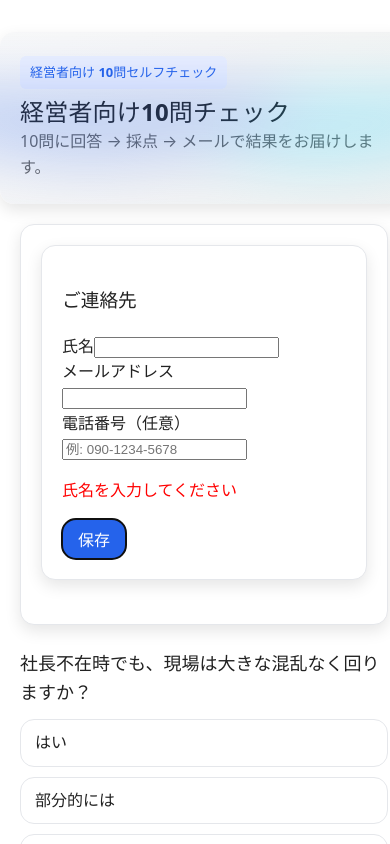
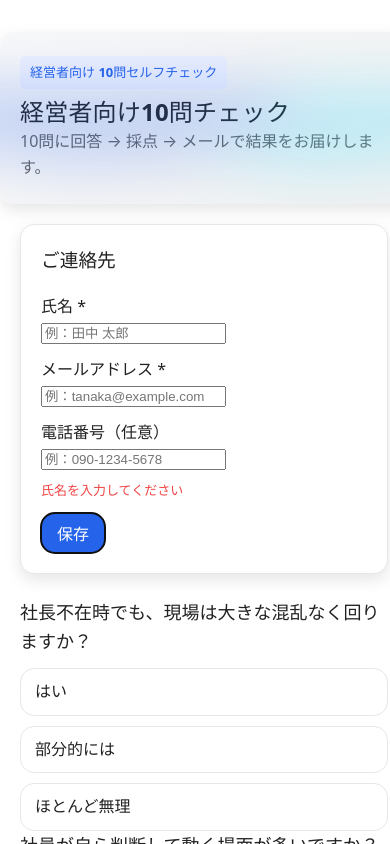
Before and after one commit to tanase0924-web/ceo-check, a React (Vite) app: page / in a window 390 px wide. Both pictures are taken after a click on the button "保存". Shown: the top 844 px of the page. Built offline with nearby package versions, Linux system fonts and the light colour scheme.

Commit message:
feat(LeadForm): validate phone format (digits 10-15, allow + - space)

```diff
--- a/src/LeadForm.tsx
+++ b/src/LeadForm.tsx
@@ -1,4 +1,5 @@
-import { useState } from "react";
+// src/LeadForm.tsx
+import { useEffect, useState } from "react";
 
 export type Lead = {
   id?: string;
@@ -7,27 +8,41 @@ export type Lead = {
   phone?: string | null;
 };
 
+type Props = {
+  onDone: (lead: Lead) => void;
+  current?: Lead; // ← 追加：App から渡す既存リード（任意）
+};
+
 // 数字以外を除去
 function normalizeDigits(s: string) {
   return (s || "").replace(/\D/g, "");
 }
 
-// 電話番号の形式チェック
+// 電話番号の形式チェック（任意項目）
 function isValidPhone(s: string) {
-  if (!s) return true; // 未入力はOK（任意項目）
-  if (!/^\+?[0-9\s-]+$/.test(s)) return false; // 許可文字のみ
+  if (!s) return true;
+  if (!/^\+?[0-9\s-]+$/.test(s)) return false; // + / 数字 / スペース / - のみ
   const digits = normalizeDigits(s);
-  return digits.length >= 10 && digits.length <= 15; // 桁数チェック
+  return digits.length >= 10 && digits.length <= 15;
 }
 
-export default function LeadForm({ onDone }: { onDone: (lead: Lead) => void }) {
-  const [name, setName] = useState("");
-  const [email, setEmail] = useState("");
-  const [phone, setPhone] = useState("");
+export default function LeadForm({ onDone, current }: Props) {
+  // current があればそれで初期化
+  const [name, setName] = useState(current?.name ?? "");
+  const [email, setEmail] = useState(current?.email ?? "");
+  const [phone, setPhone] = useState(current?.phone ?? "");
   const [saving, setSaving] = useState(false);
   const [msg, setMsg] = useState<string | null>(null);
 
-  function validate() {
+  // current が更新されたらフォームも同期
+  useEffect(() => {
+    if (!current) return;
+    setName(current.name ?? "");
+    setEmail(current.email ?? "");
+    setPhone(current.phone ?? "");
+  }, [current]);
+
+  function validate(): string | null {
     if (!name.trim()) return "氏名を入力してください";
     if (!email.trim()) return "メールアドレスを入力してください";
     return null;
@@ -39,8 +54,7 @@ export default function LeadForm({ onDone }: { onDone: (lead: Lead) => void }) {
       setMsg(v);
       return;
     }
-
-    if (!isValidPhone(phone)) {
+    if (!isValidPhone(phone || "")) {
       setMsg("電話番号の形式が正しくありません（数字・ハイフン・スペース・+のみ、桁数10〜15桁）");
       return;
     }
@@ -51,7 +65,7 @@ export default function LeadForm({ onDone }: { onDone: (lead: Lead) => void }) {
       const body = {
         name: name.trim(),
         email: email.trim(),
-        phone: phone.trim() || null,
+        phone: (phone || "").trim() || null,
       };
 
       const res = await fetch("/api/lead", {
@@ -61,55 +75,68 @@ export default function LeadForm({ onDone }: { onDone: (lead: Lead) => void }) {
       });
 
       const data = await res.json();
-      if (!res.ok) throw new Error(data.error || "保存に失敗しました");
+      if (!res.ok) throw new Error(data?.error || "保存に失敗しました");
 
-      onDone({ ...body, id: data.id || data.leadId });
+      // API は { id } もしくは { leadId } を返す想定
+      const id: string | undefined = data?.id ?? data?.leadId;
+      if (!id) {
+        setMsg("保存は完了しましたが、ID を取得できませんでした。");
+        onDone({ ...body });
+        return;
+      }
+
       setMsg("保存しました");
+      onDone({ ...body, id });
     } catch (e: any) {
-      setMsg(`保存に失敗しました: ${e.message}`);
+      setMsg(`保存に失敗しました: ${e?.message || e}`);
     } finally {
       setSaving(false);
     }
   }
 
   return (
-    <div className="card">
-      <h3>ご連絡先</h3>
-      <div>
-        <label>
-          氏名
+    <div>
+      <h3 style={{ marginTop: 0 }}>ご連絡先</h3>
+
+      <div style={{ display: "grid", gap: 12 }}>
+        <label className="field">
+          <div className="field-label">氏名 <span className="req">*</span></div>
           <input
             type="text"
             value={name}
             onChange={(e) => setName(e.target.value)}
+            placeholder="例：田中 太郎"
           />
         </label>
-      </div>
-      <div>
-        <label>
-          メールアドレス
+
+        <label className="field">
+          <div className="field-label">メールアドレス <span className="req">*</span></div>
           <input
             type="email"
             value={email}
             onChange={(e) => setEmail(e.target.value)}
+            placeholder="例：tanaka@example.com"
+          />
+        </label>
+
+        <label className="field">
+          <div className="field-label">電話番号（任意）</div>
+          <input
+            type="tel"
+            value={phone || ""}
+            onChange={(e) => setPhone(e.target.value)}
+            placeholder="例：090-1234-5678"
           />
         </label>
       </div>
-      <div>
-        <label>
-          電話番号（任意）
-          <input
-            type="tel"
-            value={phone}
-            onChange={(e) => setPhone(e.target.value)}
-            placeholder="例: 090-1234-5678"
-          />
-        </label>
+
+      {msg && <p className="help" style={{ color: "#ef4444", marginTop: 8 }}>{msg}</p>}
+
+      <div style={{ marginTop: 12 }}>
+        <button onClick={save} disabled={saving} className="btn">
+          {saving ? "保存中…" : "保存"}
+        </button>
       </div>
-      {msg && <p style={{ color: "red" }}>{msg}</p>}
-      <button onClick={save} disabled={saving} className="btn">
-        {saving ? "保存中…" : "保存"}
-      </button>
     </div>
   );
 }
```
